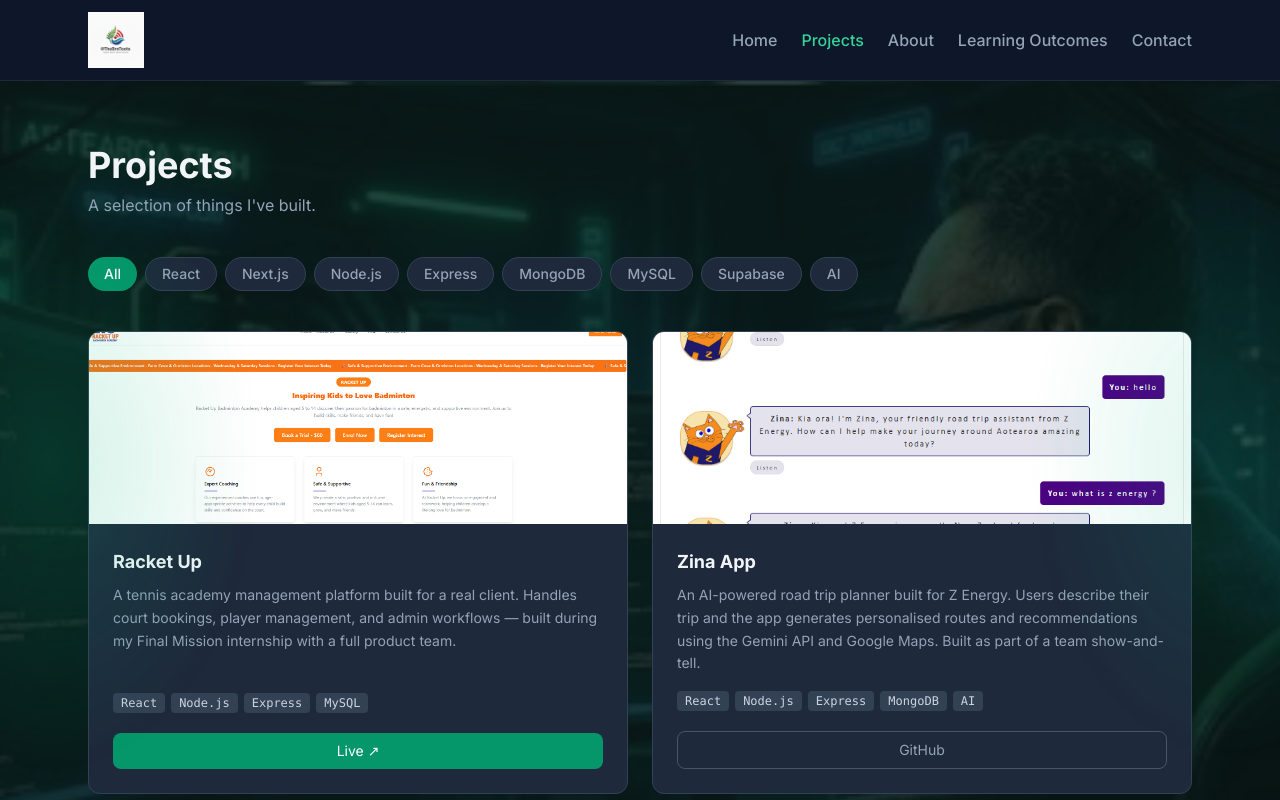
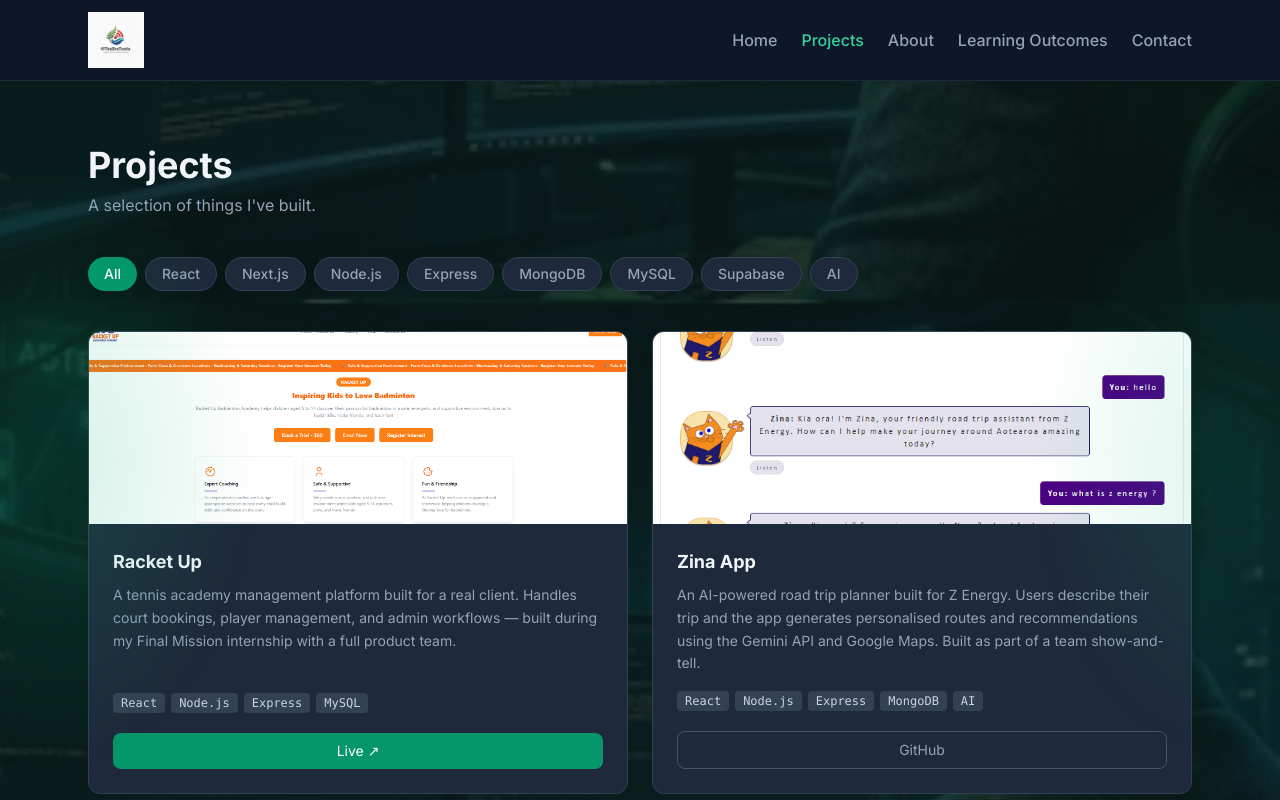
Before and after one commit to Turei-hub/portfolio, a React (Vite) app: page /projects in a window 1280 px wide. Shown: the top 800 px of the page. Built offline with nearby package versions, Linux system fonts and the light colour scheme.

Commit message:
zoom out projects background image to 150%

```diff
--- a/src/pages/Projects.jsx
+++ b/src/pages/Projects.jsx
@@ -123,7 +123,7 @@
       className="min-h-screen"
       style={{
         backgroundImage: 'url(/projects.bg.png)',
-        backgroundSize: 'cover',
+        backgroundSize: '150%',
         backgroundPosition: 'center',
         backgroundAttachment: 'fixed',
       }}
```
